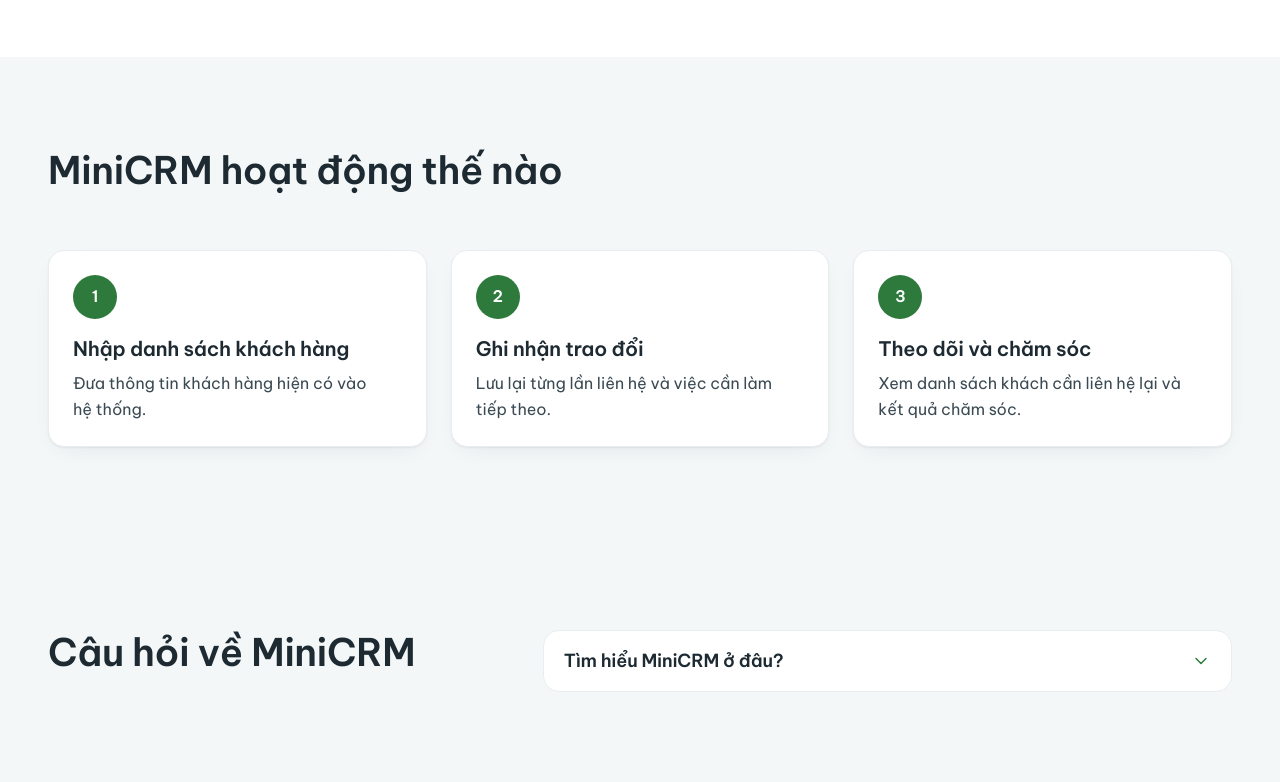
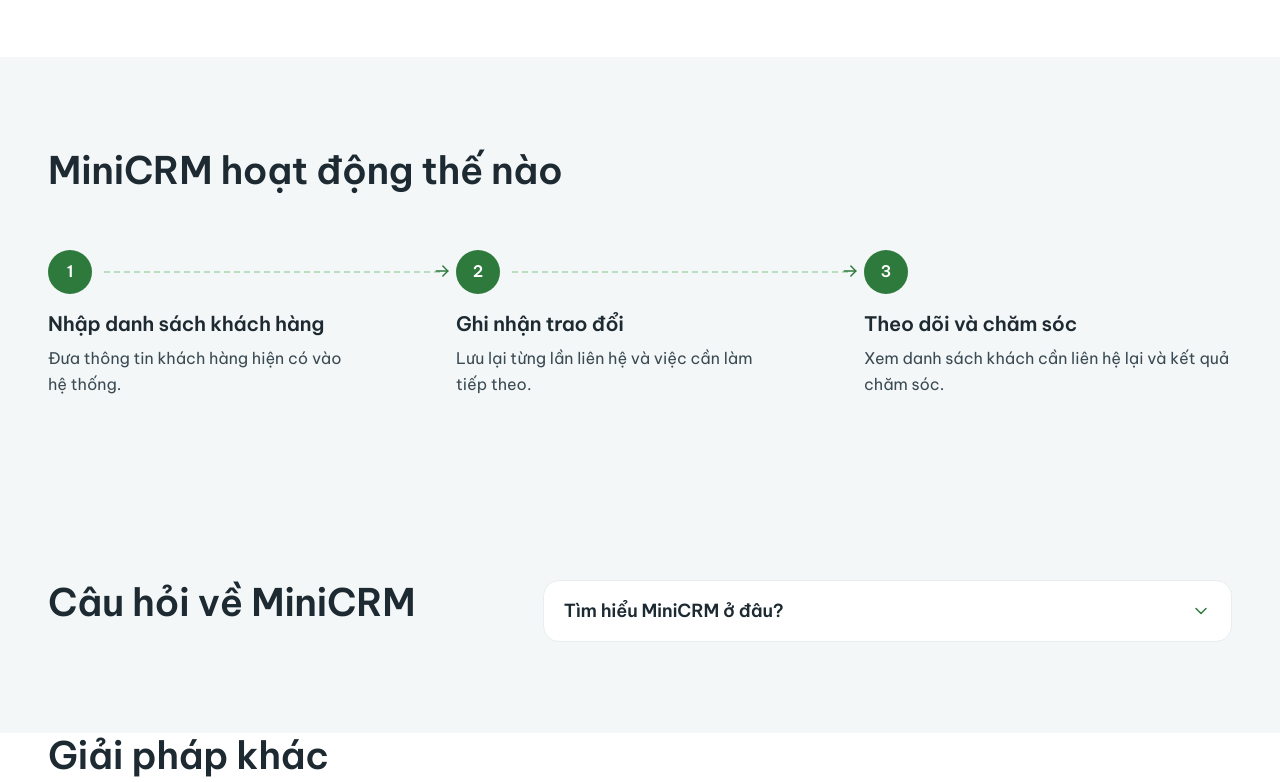
Before and after one commit to nguyenduy2392/happyecotech, a Laravel app: page /dich-vu/minicrm in a window 1280 px wide. Shown: the part 984-1766 px from the top of the page. Run offline with Laravel 12, Linux system fonts and the light colour scheme; data comes from the database, SQL or seed files in the repository; data that the repository does not hold is empty; style sheets or scripts are compiled from the project's sources; parts of the project's set-up code (start-up, migrations or seed data) failed here and were passed over; some libraries are stand-ins or nearby versions.

Commit message:
feat(ui): quy trình các bước dạng HTML/SVG chữ thật (ol, nối nét đứt+mũi tên), bỏ ảnh chữ
Co-Authored-By: Claude Sonnet 5.5 <noreply@anthropic.com>

```diff
--- a/resources/css/app.css
+++ b/resources/css/app.css
@@ -254,6 +254,39 @@
     .nav-link:hover, .nav-link[aria-current="page"] { @apply text-brand-700; }
     .nav-link[aria-current="page"] { @apply bg-brand-50; }
 
+    /* Quy trình các bước: <ol> chữ thật; dọc ở mobile, ngang ≥768px, nối bằng đường nét đứt + mũi tên */
+    .steps { display: grid; gap: 2rem; counter-reset: step; }
+    .step { position: relative; padding-left: 4rem; min-height: 2.75rem; }
+    .step-num {
+        @apply absolute left-0 top-0 flex size-11 items-center justify-center rounded-full bg-brand-600 font-semibold text-white;
+    }
+    .step:not(:last-child)::before {
+        content: "";
+        position: absolute;
+        left: 1.3125rem;
+        top: 3rem;
+        bottom: -1.75rem;
+        border-left: 2px dashed var(--color-brand-200);
+    }
+    .step-arrow { display: none; }
+    .step h3 { font-size: var(--text-h3); line-height: var(--text-h3--line-height); padding-top: 0.5rem; }
+    .step p { @apply mt-2 text-ink-700; }
+    @media (min-width: 48rem) {
+        .steps { grid-template-columns: repeat(var(--steps, 3), minmax(0, 1fr)); gap: 2.5rem; }
+        .step { padding-left: 0; padding-top: 3.75rem; }
+        .step-num { top: 0; }
+        .step h3 { padding-top: 0; }
+        .step:not(:last-child)::before {
+            left: 3.5rem;
+            right: -1.5rem;
+            top: 1.3125rem;
+            bottom: auto;
+            border-left: 0;
+            border-top: 2px dashed var(--color-brand-200);
+        }
+        .step-arrow { display: block; position: absolute; top: 0.6875rem; right: -2.25rem; @apply text-brand-600; }
+    }
+
     /* Nút lên đầu trang: fixed (không gây CLS), nằm trên thanh Gọi/Zalo ở mobile */
     .back-to-top {
         @apply fixed bottom-20 right-4 z-30 flex size-12 items-center justify-center rounded-full bg-ink-900 text-white shadow-card md:bottom-6 md:right-6;
--- a/resources/views/public/services/show.blade.php
+++ b/resources/views/public/services/show.blade.php
@@ -74,18 +74,16 @@
         <section class="section section-tint" aria-labelledby="how-title">
             <div class="container-page">
                 <div class="section-head"><h2 id="how-title">{{ $service->name }} hoạt động thế nào</h2></div>
-                <ol class="grid gap-6 md:grid-cols-3">
+                <ol class="steps" style="--steps: {{ min($steps->count(), 4) }}">
                     @foreach ($steps as $i => $step)
-                        <li class="card">
-                            <span class="flex size-11 items-center justify-center rounded-full bg-brand-600 font-semibold text-white" aria-hidden="true">{{ $i + 1 }}</span>
-                            <h3 class="mt-4">{{ $step['title'] ?? '' }}</h3>
-                            <p class="mt-2 text-ink-700">{{ $step['text'] ?? $step['description'] ?? '' }}</p>
+                        <li class="step">
+                            <span class="step-num" aria-hidden="true">{{ $i + 1 }}</span>
+                            <h3>{{ $step['title'] ?? '' }}</h3>
+                            <p>{{ $step['text'] ?? $step['description'] ?? '' }}</p>
+                            @unless ($loop->last)<x-glyph name="arrow-right" :size="20" class="step-arrow" />@endunless
                         </li>
                     @endforeach
                 </ol>
-                @if ($service->slug === 'smartlabel')
-                    <x-art name="process-traceability" width="1280" height="720" class="mx-auto mt-10 w-full max-w-4xl rounded-xl" sizes="(min-width: 960px) 896px, 100vw" />
-                @endif
             </div>
         </section>
     @endif
```
